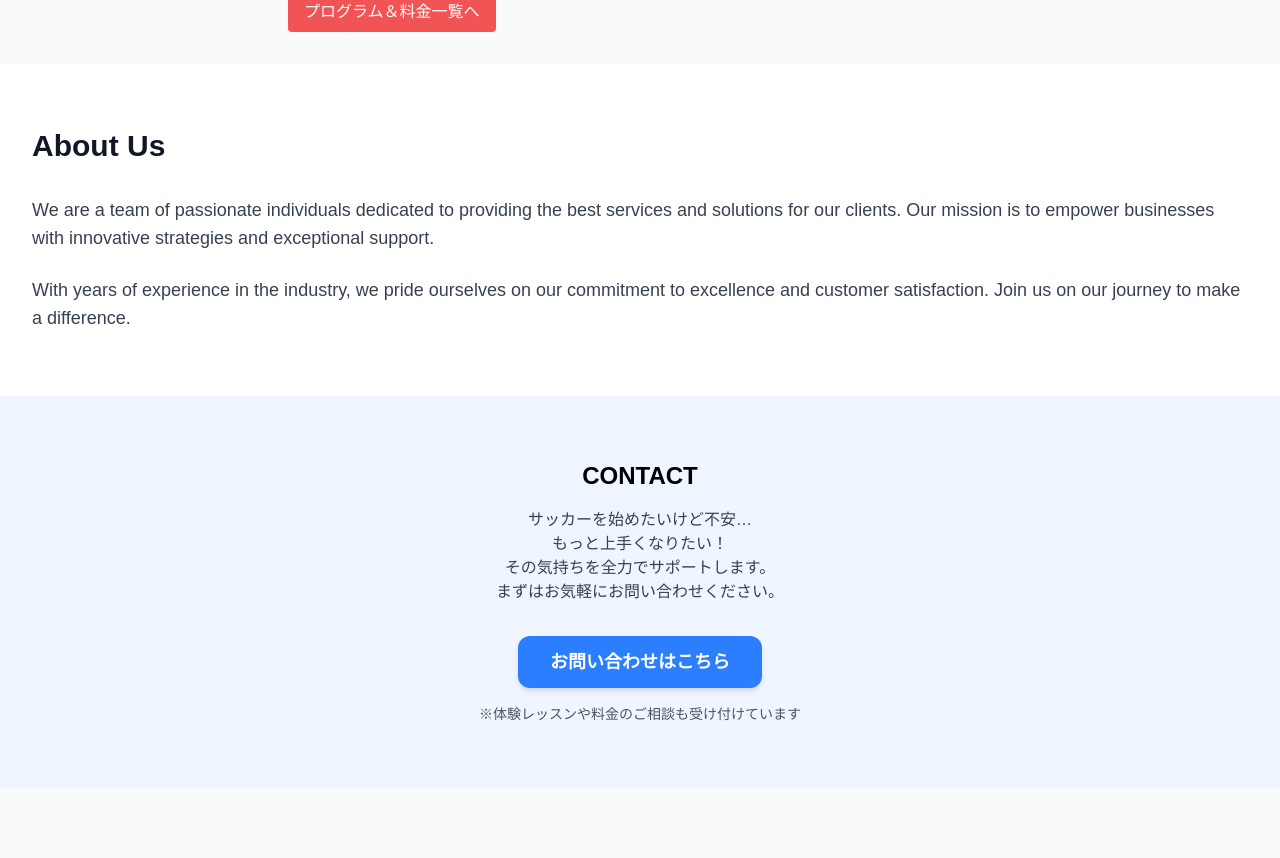
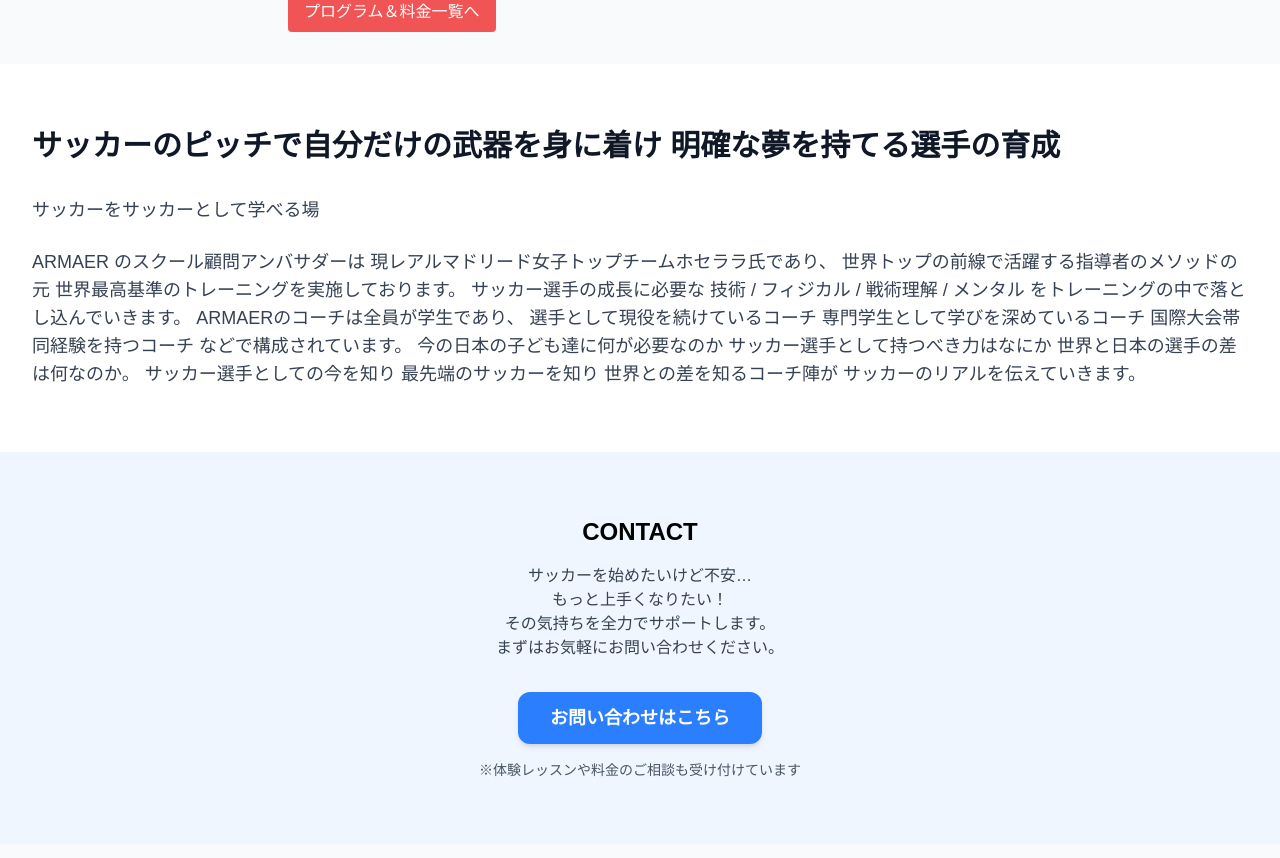
Before and after one commit to Naughty8020/armaer-football-academy, a Next.js app: page / in a window 1280 px wide. Shown: the part 740-1598 px from the top of the page. Built offline with nearby package versions, Linux system fonts and the light colour scheme.

Commit message:
fix-linktag-bag

```diff
--- a/src/components/AboutSection.tsx
+++ b/src/components/AboutSection.tsx
@@ -4,12 +4,60 @@
   return (
     <section className="bg-white py-16">
       <div className="max-w-7xl mx-auto px-4 sm:px-6 lg:px-8">
-        <h2 className="text-3xl font-bold text-gray-900 mb-8">About Us</h2>
+        <h2 className="text-3xl font-bold text-gray-900 mb-8"> サッカーのピッチで自分だけの武器を身に着け
+             明確な夢を持てる選手の育成</h2>
         <p className="text-lg text-gray-700 mb-6">
-          We are a team of passionate individuals dedicated to providing the best services and solutions for our clients. Our mission is to empower businesses with innovative strategies and exceptional support.
+
+             サッカーをサッカーとして学べる場
         </p>
         <p className="text-lg text-gray-700">
-          With years of experience in the industry, we pride ourselves on our commitment to excellence and customer satisfaction. Join us on our journey to make a difference.
+        ARMAER のスクール顧問アンバサダーは
+
+現レアルマドリード女子トップチームホセララ氏であり、
+
+世界トップの前線で活躍する指導者のメソッドの元
+
+世界最高基準のトレーニングを実施しております。
+
+
+
+サッカー選手の成長に必要な
+
+技術  /  フィジカル  /  戦術理解  /  メンタル
+
+をトレーニングの中で落とし込んでいきます。
+
+
+
+ARMAERのコーチは全員が学生であり、
+
+選手として現役を続けているコーチ
+
+専門学生として学びを深めているコーチ
+
+国際大会帯同経験を持つコーチ
+
+などで構成されています。
+
+今の日本の子ども達に何が必要なのか
+
+サッカー選手として持つべき力はなにか
+
+世界と日本の選手の差は何なのか。
+
+
+
+サッカー選手としての今を知り
+
+最先端のサッカーを知り
+
+世界との差を知るコーチ陣が
+
+サッカーのリアルを伝えていきます。
+
+
+
+
         </p>
       </div>
     </section>
--- a/src/components/Header.tsx
+++ b/src/components/Header.tsx
@@ -44,9 +44,9 @@
     <header className="bg-white">
       <nav aria-label="Global" className="mx-auto flex max-w-7xl items-center justify-between p-6 lg:px-8">
         {/* ロゴ */}
-        <Link href="/">
+
   <TeamIcon className="h-20 w-70 cursor-pointer" />
-</Link>
+
 
 
         {/* モバイルボタン */}
```
